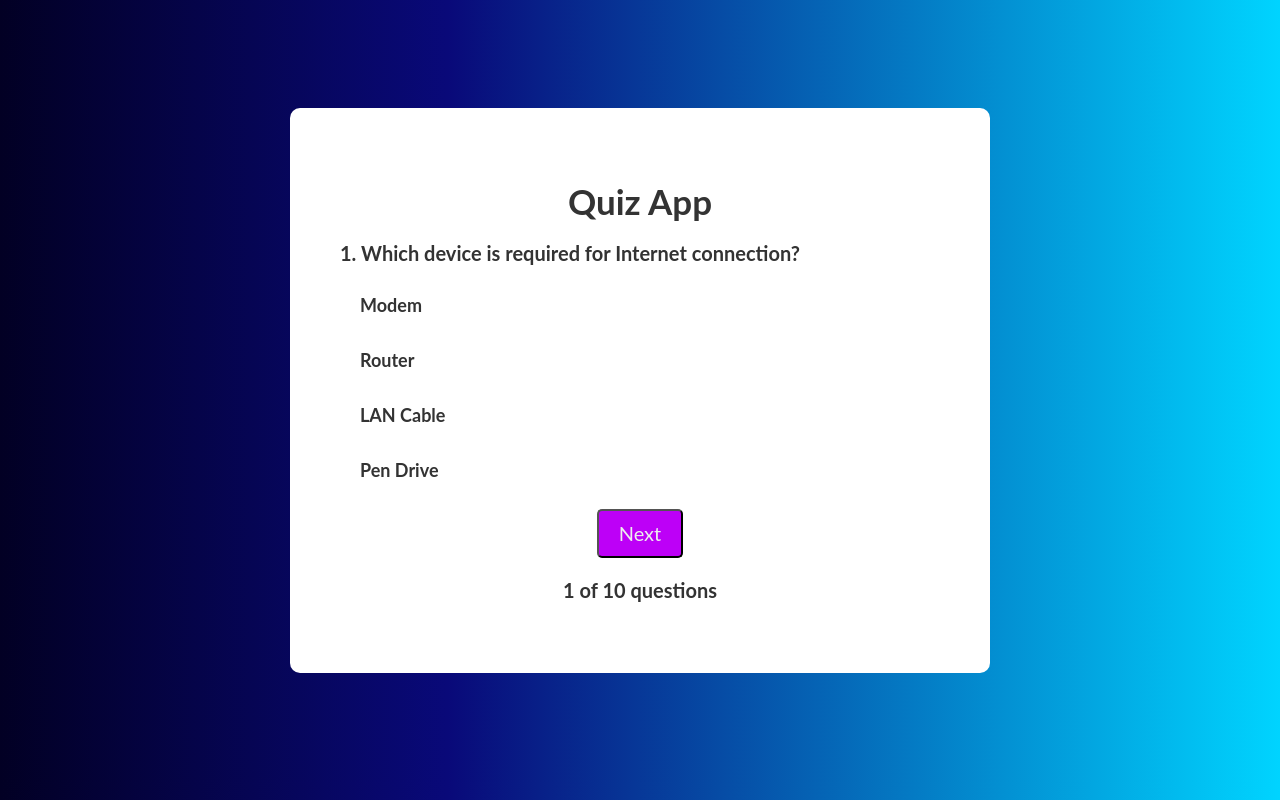
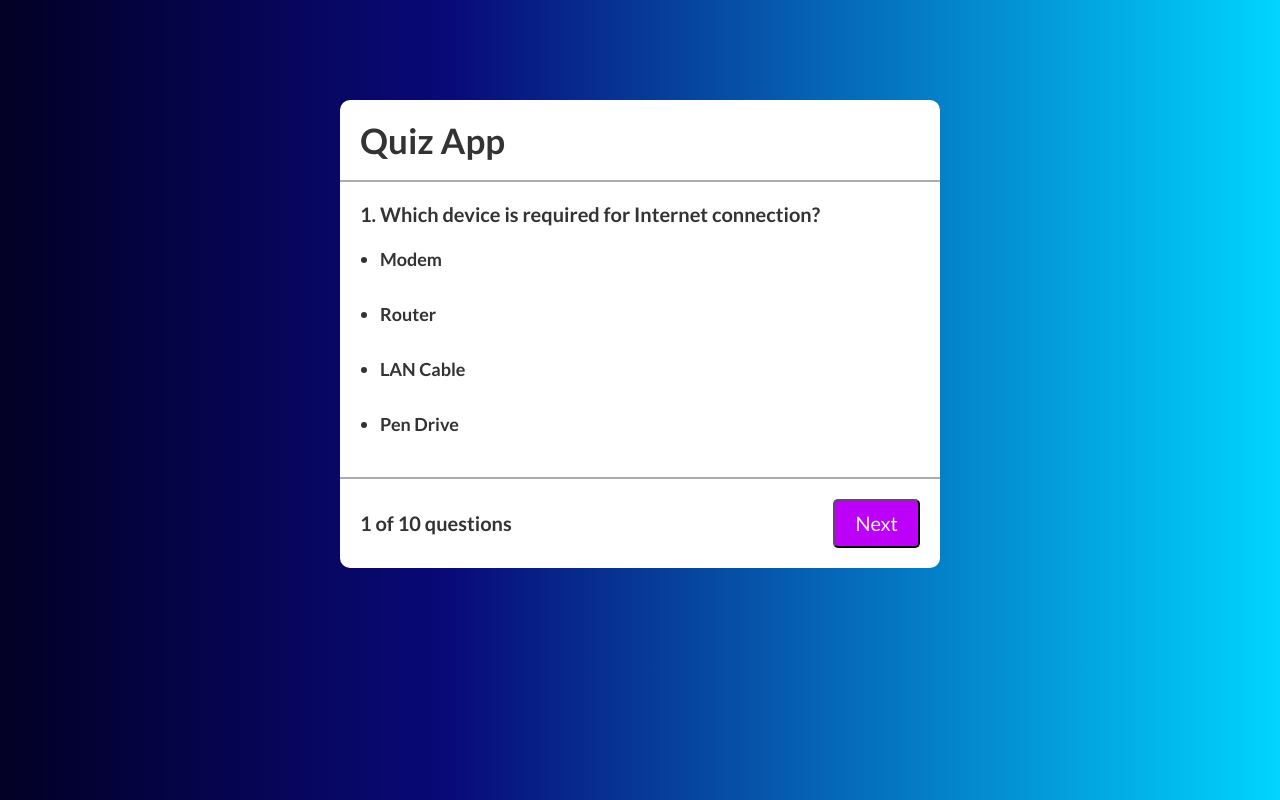
Before and after one commit to dev-raymund/Quiz, a React (Vite) app: page / in a window 1280 px wide. Built offline with nearby package versions, Linux system fonts and the light colour scheme.

Commit message:
UPDATED: Data questions, style, answer logic

```diff
--- a/src/Components/Quiz/Quiz.jsx
+++ b/src/Components/Quiz/Quiz.jsx
@@ -1,63 +1,56 @@
 import React, { useState, useRef } from 'react'
 import './Quiz.css'
-import { data } from '../../assets/data'
+import { questions } from '../../assets/data'
 
 const Quiz = () => {
 
     let [index, setIndex] = useState(0)
-    let [question, setQuestion] = useState(data[index])
+    let [question, setQuestion] = useState(questions[index])
+    let [answer, setAnswer] = useState(null)
     let [lock, setLock] = useState(false) // Lock answer after click
     let [score, setScore] = useState(0)
     let [result, setResult] = useState(false)
 
-    let option_1 = useRef(null)
-    let option_2 = useRef(null)
-    let option_3 = useRef(null)
-    let option_4 = useRef(null)
+    const checkAnswer = (e, option, index) => {
 
-    let option_array = [
-        option_1,
-        option_2,
-        option_3,
-        option_4
-    ]
-
-    const checkAnswer = (e, ans) => {
         if(lock === false) {
-            if(question.answer === ans) {
+            if(question.answer === option) {
                 e.target.classList.add("correct")
                 setLock(true)
                 setScore(prev => prev + 1)
             } else {
                 e.target.classList.add("wrong")
+                setAnswer(question.answer)
                 setLock(true)
-                option_array[question.answer - 1].current.classList.add("correct")
             }
         }
+
     }
 
     const next = () => {
         if(lock === true) {
 
-            if(index === data.length - 1) {
+            if(index === questions.length - 1) {
                 setResult(true)
                 return 0
             }
 
             setIndex(++index)
-            setQuestion(data[index])
+            setQuestion(questions[index])
             setLock(false)
-            option_array.map((option) => {
-                option.current.classList.remove("wrong")
-                option.current.classList.remove("correct")
-                return null
+
+            const answerItems = document.querySelectorAll('.answer-item');
+
+            answerItems.forEach((answerItem, index) => {
+                answerItem.classList.remove('wrong')
+                answerItem.classList.remove('correct')
             })
         }
     }
 
     const reset = () => {
         setIndex(0)
-        setQuestion(data[0])
+        setQuestion(questions[0])
         setScore(0)
         setLock(false)
         setResult(false)
@@ -65,34 +58,64 @@ const Quiz = () => {
 
     return (
         <div className='container pt-100 pb-100'>
-            <div className='card p-50 w-50'>
-                <h1 className='text-black mb-20 text-center'>Quiz App</h1>
+            <div className='card w-50'>
+
+                <div className='card-header'>
+                    <h1 className='text-black'>Quiz App</h1>
+                </div>
+
+                <div className='card-body'>
 
                     {result
-                    ? <div></div>
-                    : <div>
+                        ?
+                            <div></div>
+                        :
+                            <div>
                                 <h2 className='text-black'>{index + 1}. {question.question}</h2>
                                 <ul className='pl-20'>
-                            <li className='text-black' ref={option_1} onClick={(e) => {checkAnswer(e, 1)}}>{question.option_1}</li>
-                            <li className='text-black' ref={option_2} onClick={(e) => {checkAnswer(e, 2)}}>{question.option_2}</li>
-                            <li className='text-black' ref={option_3} onClick={(e) => {checkAnswer(e, 3)}}>{question.option_3}</li>
-                            <li className='text-black' ref={option_4} onClick={(e) => {checkAnswer(e, 4)}}>{question.option_4}</li>
+
+                                    {question.options.map((option, index) =>
+                                        <li
+                                            className={`answer-item text-black ${option === answer ? 'correct' : ''}`}
+                                            key={index}
+                                            onClick={(e) => {checkAnswer(e, option, index)}}
+                                        >
+                                            {option}
+                                        </li>
+                                    )}
                                 </ul>
-
-                        <div className='center-items'>
-                            <button onClick={next}>Next</button>
-                            <div className='index'>
-                                <p>{index + 1} of {data.length} questions</p>
                             </div>
-                        </div>
-                    </div>}
+                    }
 
                     {result
-                    ? <div className='center-items'>
-                            <h2>You Scored {score} out of {data.length}</h2>
+                        ?
+                            <div className='center-items'>
+                                <h2>You Scored {score} out of {questions.length}</h2>
+                            </div>
+                        :
+                            <div></div>
+                    }
+
+                </div>
+
+                <div className='card-footer'>
+
+                    {result
+                        ?
+                            <div className='flex flex-item-center flex-end'>
                                 <button onClick={reset}>Reset</button>
                             </div>
-                    : <div></div>}
+                        :
+                            <div className='flex flex-item-center flex-space-between'>
+                                <div className='index'>
+                                    <p>{index + 1} of {questions.length} questions</p>
+                                </div>
+
+                                <button onClick={next}>Next</button>
+                            </div>
+                    }
+
+                </div>
             </div>
         </div>
     )
--- a/src/assets/data.js
+++ b/src/assets/data.js
@@ -1,82 +1,52 @@
-export const data = [
+export const questions = [
     {
         question: "Which device is required for Internet connection?",
-        option_1: "Modem",
-        option_2: "Router",
-        option_3: "LAN Cable",
-        option_4: "Pen Drive",
-        answer: 1
+        options: ["Modem", "Router", "LAN Cable", "Pen Drive"],
+        answer: "Modem"
     },
     {
         question: "Which continent has the highest number of countries?",
-        option_1: "Asia",
-        option_2: "Europe",
-        option_3: "North America",
-        option_4: "Africa",
-        answer: 4
+        options: ["Asia", "Europe", "North America", "Africa"],
+        answer: "Africa"
     },
     {
         question: "What is the chemical symbol for gold?",
-        option_1: "Au",
-        option_2: "Ag",
-        option_3: "Fe",
-        option_4: "Cu",
-        answer: 1
+        options: ["Au", "Ag", "Fe", "Cu"],
+        answer: "Au"
     },
     {
         question: "Who wrote 'To Kill a Mockingbird'?",
-        option_1: "Harper Lee",
-        option_2: "J.K. Rowling",
-        option_3: "Ernest Hemingway",
-        option_4: "Jane Austen",
-        answer: 1
+        options: ["Harper Lee", "J.K. Rowling", "Ernest Hemingway", "Jane Austen"],
+        answer: "Harper Lee"
     },
     {
         question: "What is the capital of France?",
-        option_1: "Berlin",
-        option_2: "London",
-        option_3: "Madrid",
-        option_4: "Paris",
-        answer: 4
+        options: ["Berlin", "London", "Madrid", "Paris"],
+        answer: "Madrid"
     },
     {
         question: "Which planet is known as the Red Planet?",
-        option_1: "Mars",
-        option_2: "Jupiter",
-        option_3: "Venus",
-        option_4: "Mercury",
-        answer: 1
+        options: ["Mars", "Jupiter", "Venus", "Mercury"],
+        answer: "Mars"
     },
     {
         question: "What year did the Titanic sink?",
-        option_1: "1912",
-        option_2: "1920",
-        option_3: "1905",
-        option_4: "1898",
-        answer: 1
+        options: ["1912", "1920", "1905", "1898"],
+        answer: "1912"
     },
     {
         question: "Who painted the Mona Lisa?",
-        option_1: "Leonardo da Vinci",
-        option_2: "Vincent van Gogh",
-        option_3: "Pablo Picasso",
-        option_4: "Michelangelo",
-        answer: 1
+        options: ["Vincent van Gogh", "Leonardo da Vinci", "Pablo Picasso", "Michelangelo"],
+        answer: "Leonardo da Vinci"
     },
     {
         question: "What is the largest mammal?",
-        option_1: "Elephant",
-        option_2: "Whale",
-        option_3: "Giraffe",
-        option_4: "Rhinoceros",
-        answer: 2
+        options: ["Elephant", "Whale", "Giraffe", "Rhinoceros"],
+        answer: "Whale"
     },
     {
         question: "What is the chemical symbol for water?",
-        option_1: "Wa",
-        option_2: "W",
-        option_3: "H2O",
-        option_4: "Hy",
-        answer: 3
+        options: ["Wa", "W", "H2O", "Hy"],
+        answer: "H2O"
     }
 ]
--- a/src/index.css
+++ b/src/index.css
@@ -1,4 +1,4 @@
-@import url('https://fonts.googleapis.com/css2?family=Lato:ital,wght@0,100;0,300;0,400;0,700;0,900;1,100;1,300;1,400;1,700;1,900&display=swap')
+@import url('https://fonts.googleapis.com/css2?family=Lato:ital,wght@0,100;0,300;0,400;0,700;0,900;1,100;1,300;1,400;1,700;1,900&display=swap');
 
 * {
     margin: 0;
@@ -77,17 +77,11 @@ body {
 ul li {
     font-family: "Lato", sans-serif;
     cursor: pointer;
-    list-style: none;
     font-size: 18px;
     line-height: 25px;
     font-weight: bold;
     padding: 10px 0;
-    margin-bottom: 10px;
-}
-
-ul li:hover {
-    color: #505050;
-    background-color: #eee;
+    margin: 10px 0;
 }
 
 p {
@@ -135,23 +129,60 @@ button {
     margin: 0 auto;
 }
 
+.card-header,
+.card-body {
+    border-bottom: 2px solid #acacac;
+}
+
+.card-header,
+.card-body,
+.card-footer {
+    padding: 20px;
+}
+
 .text-center,
 .center-items {
     text-align: center;
 }
 
+.correct,
+.wrong {
+    padding: 10px;
+    border-radius: 10px;
+}
+
 .correct {
     background-color: #9bffa0;
-    padding: 10px;
-    margin-left: -10px;
     border: 1px solid rgb(0, 177, 9);
-    border-radius: 10px;
 }
 
 .wrong {
     background-color: #f7a8a8;
-    padding: 10px;
-    margin-left: -10px;
     border: 1px solid #f00;
-    border-radius: 10px;
 }
+
+/* Position */
+.relative {
+    position: relative;
+}
+
+.absolute {
+    position: absolute;
+}
+
+/* Flex */
+.flex {
+    display: flex;
+}
+
+.flex-item-center {
+    align-items: center;
+}
+
+.flex-space-between {
+    justify-content: space-between;
+}
+
+.flex-end {
+    justify-content: flex-end;
+}
```
Lines whose indentation alone changed are shown as unchanged.
